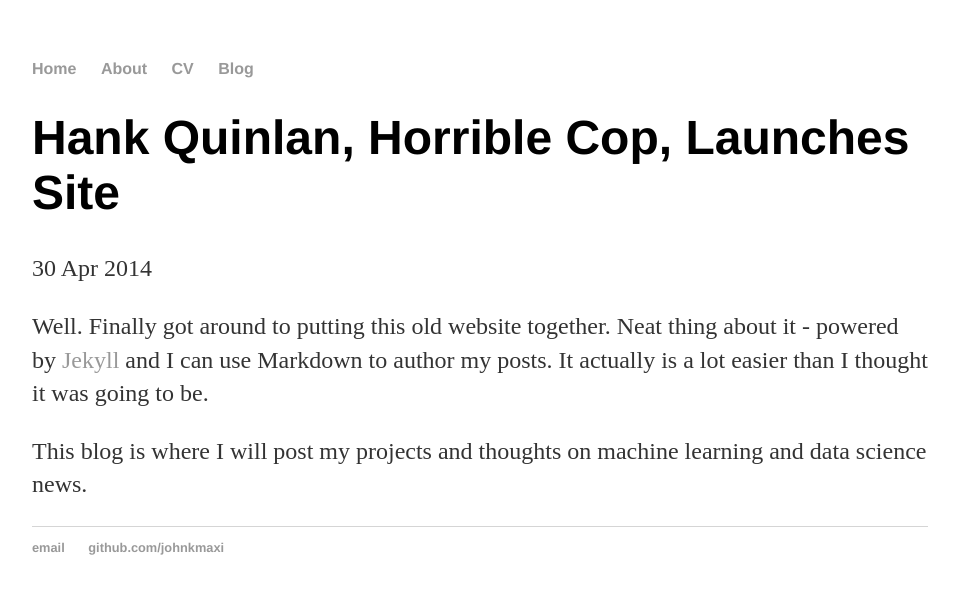
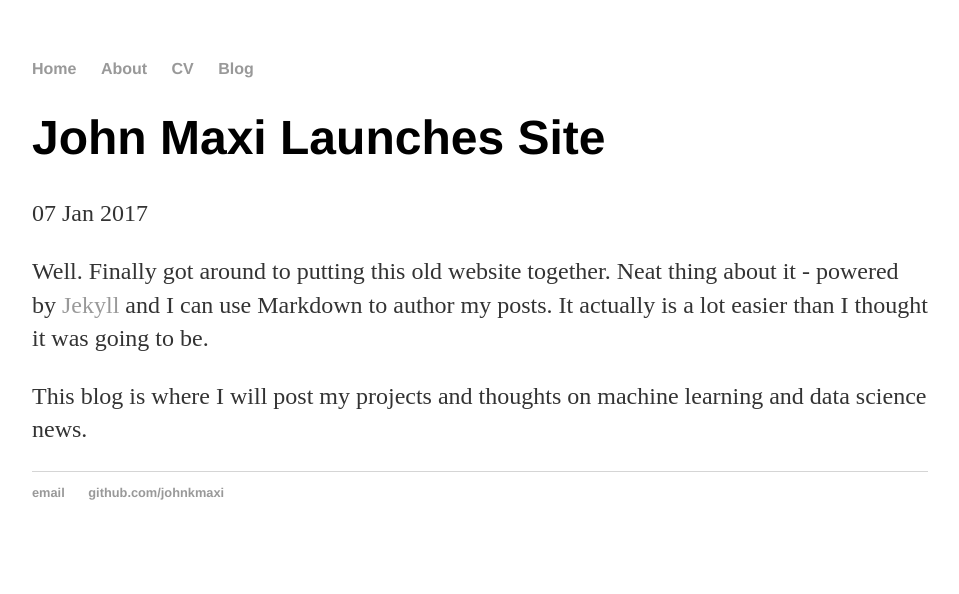
Before and after one commit to johnkmaxi/johnkmaxi.github.io, a Jekyll site: the page built from _posts/2017-01-09-John-Launches-Machine-Learning-Blog.md, in a window 1280 px wide. Shown: the top 594 px of the page, without its empty margins (160-1119 px from the left). Built offline with Jekyll 4.4.1, drawn with Linux system fonts in a browser that asks for light colours.

Commit message:
Update 2017-01-09-John-Launches-Machine-Learning-Blog.md
changed template info

```diff
--- a/_posts/2017-01-09-John-Launches-Machine-Learning-Blog.md
+++ b/_posts/2017-01-09-John-Launches-Machine-Learning-Blog.md
@@ -1,7 +1,7 @@
 ---
 layout: post
-title: "Hank Quinlan, Horrible Cop, Launches Site"
-date: 2014-04-30
+title: "John Maxi Launches Site"
+date: 2017-01-07
 ---
 
 Well. Finally got around to putting this old website together. Neat thing about it - powered by [Jekyll](http://jekyllrb.com) and I can use Markdown to author my posts. It actually is a lot easier than I thought it was going to be.
```
